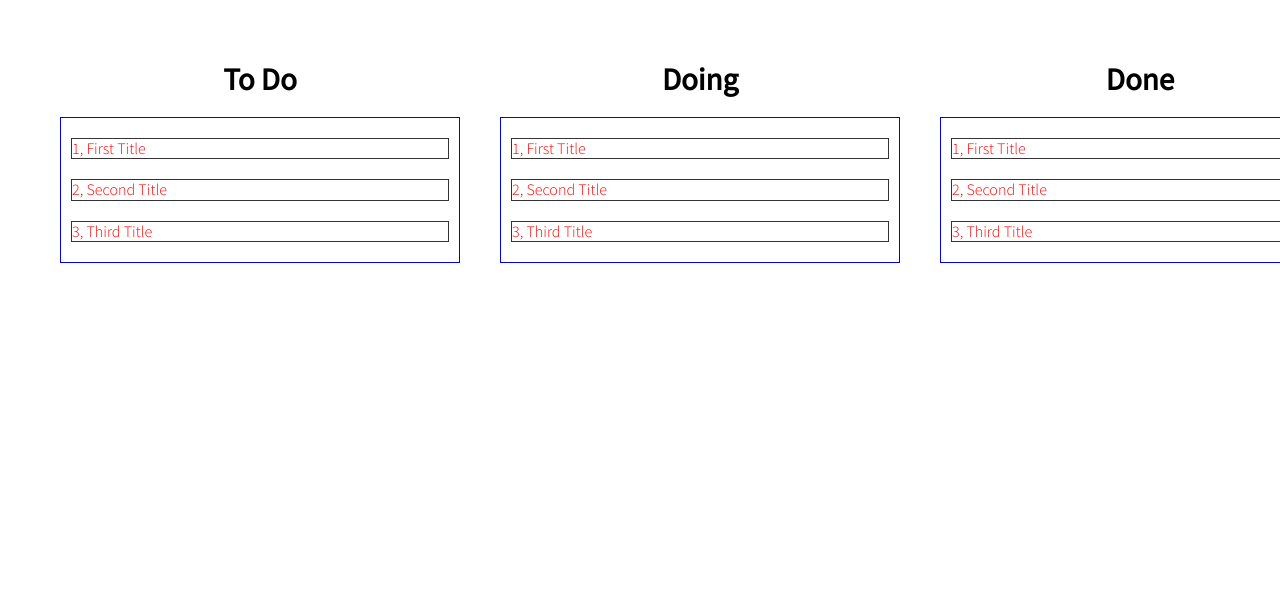
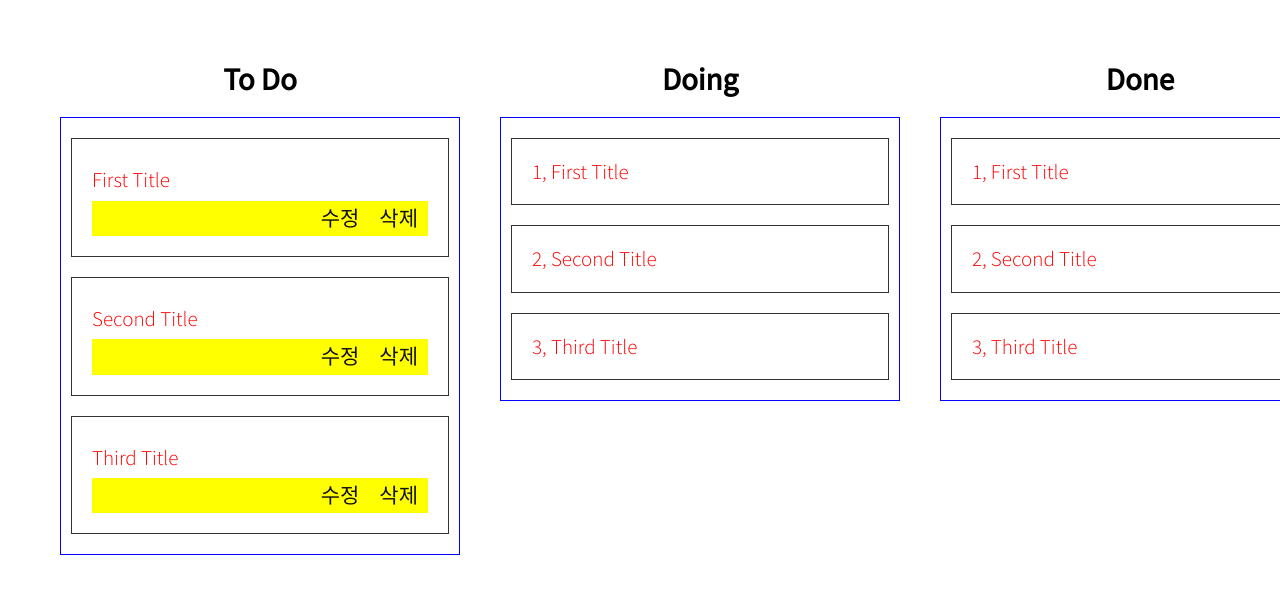
Before and after one commit to Pre-Team-10/pre-onboarding-8th-2-10, a React (Create React App) app: page / in a window 1280 px wide. Shown: the top 594 px of the page. Built offline with nearby package versions, Linux system fonts and the light colour scheme.

Commit message:
Style: List, Card 스타일 수정

```diff
--- a/src/pages/Main.tsx
+++ b/src/pages/Main.tsx
@@ -30,10 +30,38 @@ function Main() {
 
   const Card = styled.li`
     margin: 20px 10px;
+    padding: 20px;
+    font-size: 21px;
     color: red;
     border: 1px solid #333;
   `;
 
+  const Subject = styled.h2`
+    display; block;
+    padding: 5px 0;
+    line-height: 1.5;
+  `;
+
+  const ButtonWrap = styled.div`
+    display: block;
+    height: 100%;
+    text-align: right;
+    background-color: yellow;
+  `;
+
+  const Modify = styled.button`
+    all: unset;
+    padding: 5px 10px;
+    color: #111;
+    cursor: pointer;
+  `;
+
+  const Delete = styled.button`
+    all: unset;
+    padding: 5px 10px;
+    color: #111;
+    cursor: pointer;
+  `;
   return (
     <Wrap>
       <Section>
@@ -41,7 +69,11 @@ function Main() {
         <List>
           {DEFAULT_DATA.map((data) => (
             <Card key={data.id}>
-              {data.id}, {data.subject}
+              <Subject>{data.subject}</Subject>
+              <ButtonWrap>
+                <Modify type="button">수정</Modify>
+                <Delete type="button">삭제</Delete>
+              </ButtonWrap>
             </Card>
           ))}
         </List>
```
